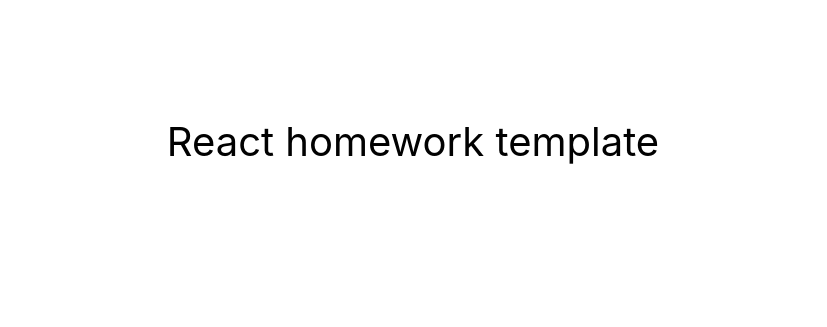
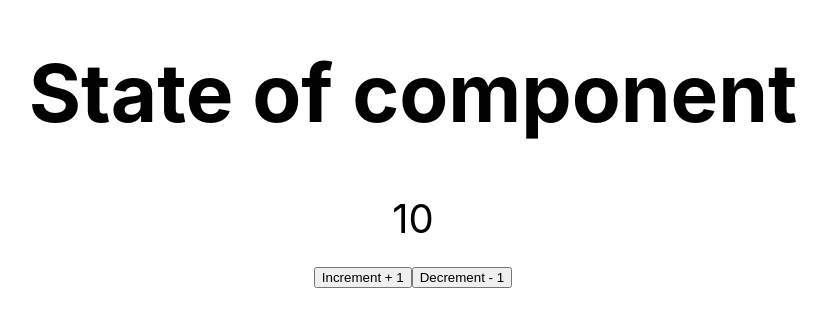
Before and after one commit to Alex-XAG/react-m2, a React (Create React App) app: page / in a window 1280 px wide. Shown: the part 259-586 px from the top of the page, without its empty margins (227-1054 px from the left). Built offline with nearby package versions, Linux system fonts and the light colour scheme.

Commit message:
10,05,2023 state

```diff
--- a/src/components/App.jsx
+++ b/src/components/App.jsx
@@ -1,3 +1,15 @@
+import React from 'react';
+import { Counter } from './Counter/Counter';
+
+const colorPickerOptions = [
+  { label: 'red', color: '#F44336' },
+  { label: 'green', color: '#4CAF50' },
+  { label: 'blue', color: '#2196F3' },
+  { label: 'grey', color: '#607D8B' },
+  { label: 'pink', color: '#E91E63' },
+  { label: 'indigo', color: '#3F51B5' },
+];
+
 export const App = () => {
   return (
     <div
@@ -5,12 +17,15 @@ export const App = () => {
         height: '100vh',
         display: 'flex',
         justifyContent: 'center',
+        flexDirection: 'column',
         alignItems: 'center',
         fontSize: 40,
-        color: '#010101'
+        color: '#010101',
       }}
     >
-      React homework template
+      <h1>State of component</h1>
+
+      <Counter initialValue={10} />
     </div>
   );
 };
--- /dev/null
+++ b/src/components/Counter/Counter.js
@@ -0,0 +1,85 @@
+import React from 'react';
+
+export class Counter extends React.Component {
+  // ///////////////  work with events////////////
+  //   handleIncrement = evt => {
+  //     console.log('Clicked on Increment');
+  //     // console.log(evt);
+  //     const target = evt.target;
+
+  //     setTimeout(() => {
+  //       console.log(target); // evt.target
+  //     }, 1000);
+  //   };
+
+  //   handleDecrement = evt => {
+  //     console.log('Clicked on Decrement');
+  //     console.log(evt);
+  //     console.log(evt.target);
+  //   };
+
+  //   /////////////// Old school constructor /////////////////
+  //   constructor() {
+  //     super();
+
+  //     this.state = {
+  //       value: 5,
+  //     };
+  //   }         //////////////////
+  //  /////////// Useble code - just public property ////////////
+
+  //   state = { value: 5 }; //// Start
+
+  static defaultProps = {
+    initialValue: 0,
+  };
+
+  static propTypes = {
+    //
+  };
+
+  state = { value: this.props.initialValue }; // initialValueBy props
+
+  handleIncrement = () => {
+    // this.state.value = 6; WRONG WRONG WRONG!!!!!!!!!!!!!!!!!!!!!!
+    // this.setState({
+    //   value: 10,
+    // }); ///////// Update without calculating//////////
+
+    this.setState(prevState => ({
+      value: prevState.value + 1,
+    }));
+  };
+
+  handleDecrement = () => {
+    this.setState(prevState => ({
+      value: prevState.value - 1,
+    }));
+  };
+
+  render() {
+    return (
+      <div
+        className="Counter"
+        style={{
+          display: 'flex',
+          justifyContent: 'center',
+          flexDirection: 'column',
+          alignItems: 'center',
+          fontSize: 40,
+          color: '#010101',
+        }}
+      >
+        <span className="Counter__value">{this.state.value}</span>
+        <div className="Counter__controls">
+          <button type="button" onClick={this.handleIncrement}>
+            Increment + 1
+          </button>
+          <button type="button" onClick={this.handleDecrement}>
+            Decrement - 1
+          </button>
+        </div>
+      </div>
+    );
+  }
+}
```
